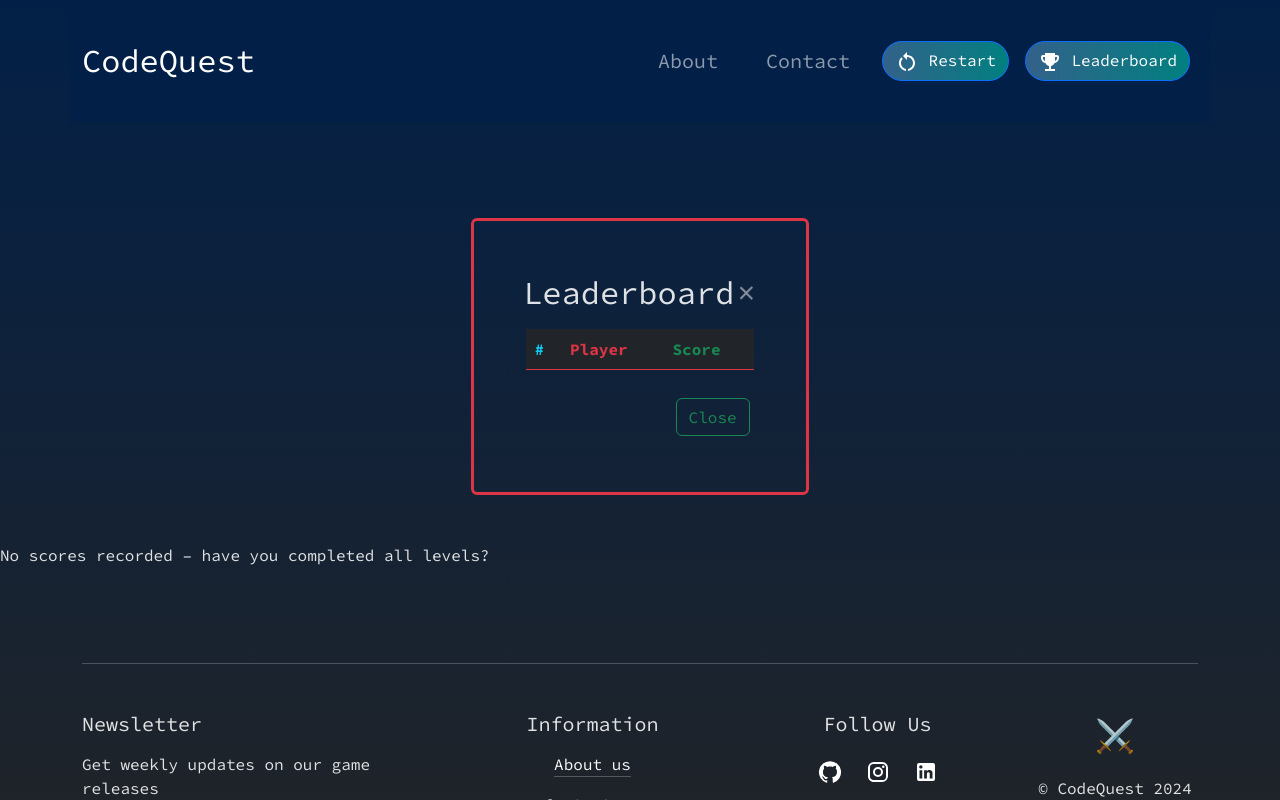
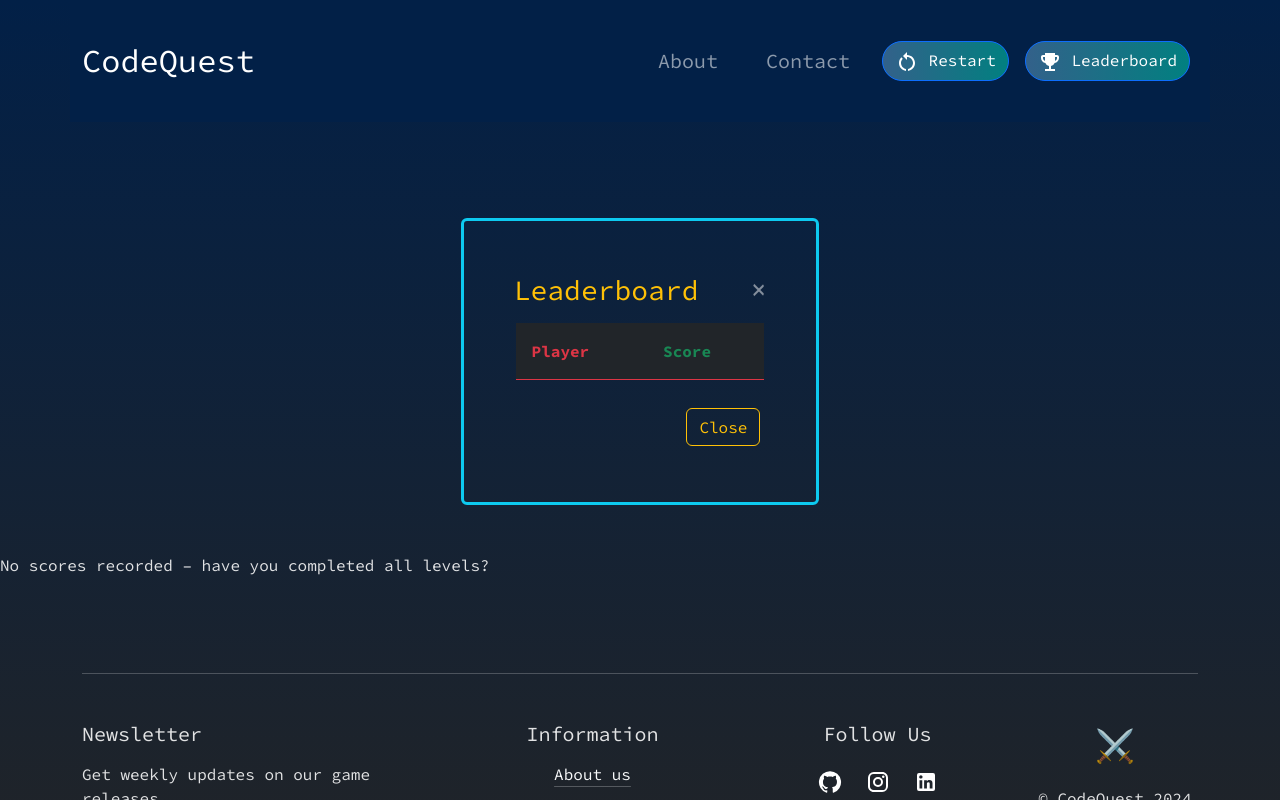
Before and after one commit to AoifeEdX/code-quest, a React (Vite) app: page /final-scores in a window 1280 px wide. Both pictures are taken after a click on the button "Leaderboard". Shown: the top 800 px of the page. Built offline with nearby package versions, Linux system fonts and the light colour scheme.

Commit message:
minor changes on leaderboard

```diff
--- a/src/components/Leaderboard/index.jsx
+++ b/src/components/Leaderboard/index.jsx
@@ -14,24 +14,24 @@ const LeaderBoard = ({ onClose }) => {
         <>
         <div className="d-flex justify-content-center" >
 
-            <Modal.Dialog scrollable className="border border-danger border-3 rounded m-5 p-5" style={{maxWidth: '50em'}}>
+            <Modal.Dialog scrollable className="border border-info border-3 rounded m-5 p-5" style={{maxWidth: '50em'}}>
                 <Modal.Header className='text-center'>
-                <h2 className='modal-title w-100'>Leaderboard</h2>
+                <h2 className='modal-title w-100 h3 me-5 text-warning' >Leaderboard</h2>
                 <button type="button" className="btn-close btn-close-white m-1" data-bs-dismiss="modal" aria-label="Close" onClick={() => onClose()}></button>
                 </Modal.Header>
                 <Modal.Body className="m-1 ">
-                    <table className="table mt-2 border-0  table-dark p-2">
-                        <thead>
+                    <table className="table mt-2 border-0  table-dark bg-secondary">
+                        <thead className='p-2'>
                             <tr className="table-dark border-danger">
-                                <th className="text-info" scope="col">#</th>
-                                <th className="text-danger" scope="col">Player</th>
-                                <th className="text-success" scope="col">Score</th>
+                                {/* <th className="text-info" scope="col">#</th> */}
+                                <th className="text-danger p-3" scope="col">Player</th>
+                                <th className="text-success p-3" scope="col">Score</th>
                             </tr>
                         </thead>
                             <tbody>
                                 {playersData.map(({ name, points }) => (
                                   <tr key={uuidv4()} scope="row">
-                                   <td>1</td>
+                                   {/* <td></td> */}
                                    <td>{name}</td>
                                    <td>{points}</td>
                                   </tr>)
@@ -40,7 +40,7 @@ const LeaderBoard = ({ onClose }) => {
                     </table>
                 </Modal.Body>
                 <Modal.Footer>
-                <Button className="m-2" variant="outline-success"  onClick={() => onClose()}>Close</Button>
+                <Button className="m-2" variant="outline-warning"  onClick={() => onClose()}>Close</Button>
                 </Modal.Footer>
             </Modal.Dialog>
         </div>
```
Also changed, not shown: src/components/HtmlChallenge/HtmlGame.css (+0 -12 lines).
